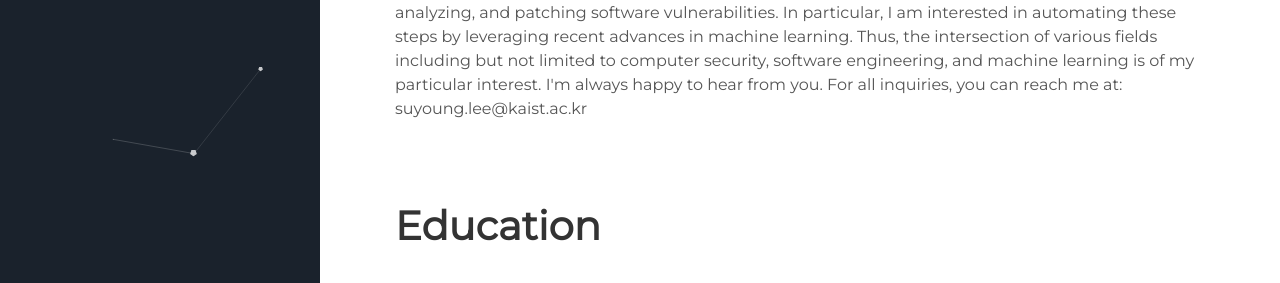
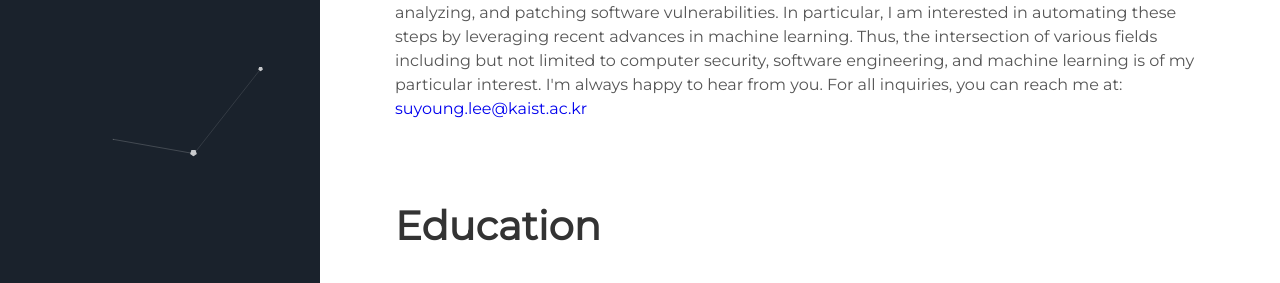
Before and after one commit to leeswimming/leeswimming.github.io, a Jekyll site: the page built from index.html, in a window 1280 px wide. Shown: the part 230-513 px from the top of the page. Built offline with Jekyll 4.4.1, drawn with Linux system fonts in a browser that asks for light colours; nearby versions of some CDN libraries; some of the changed lines change nothing that is shown; some of the changed text lies outside the part shown.

Commit message:
Minor update

```diff
--- a/_config.yml
+++ b/_config.yml
@@ -31,7 +31,7 @@ user_description: >
   learning. Thus, the intersection of various fields including but not limited
   to computer security, software engineering, and machine learning is of my
   particular interest. I'm always happy to hear from you. For all inquiries, you
-  can reach me at: suyoung.lee@kaist.ac.kr
+  can reach me at: <a href="mailto:suyoung.lee@kaist.ac.kr">suyoung.lee@kaist.ac.kr</a>
 email: suyoung.lee@kaist.ac.kr
 github: leeswimming
 linkedin: suyoung-lee-669928152
```
